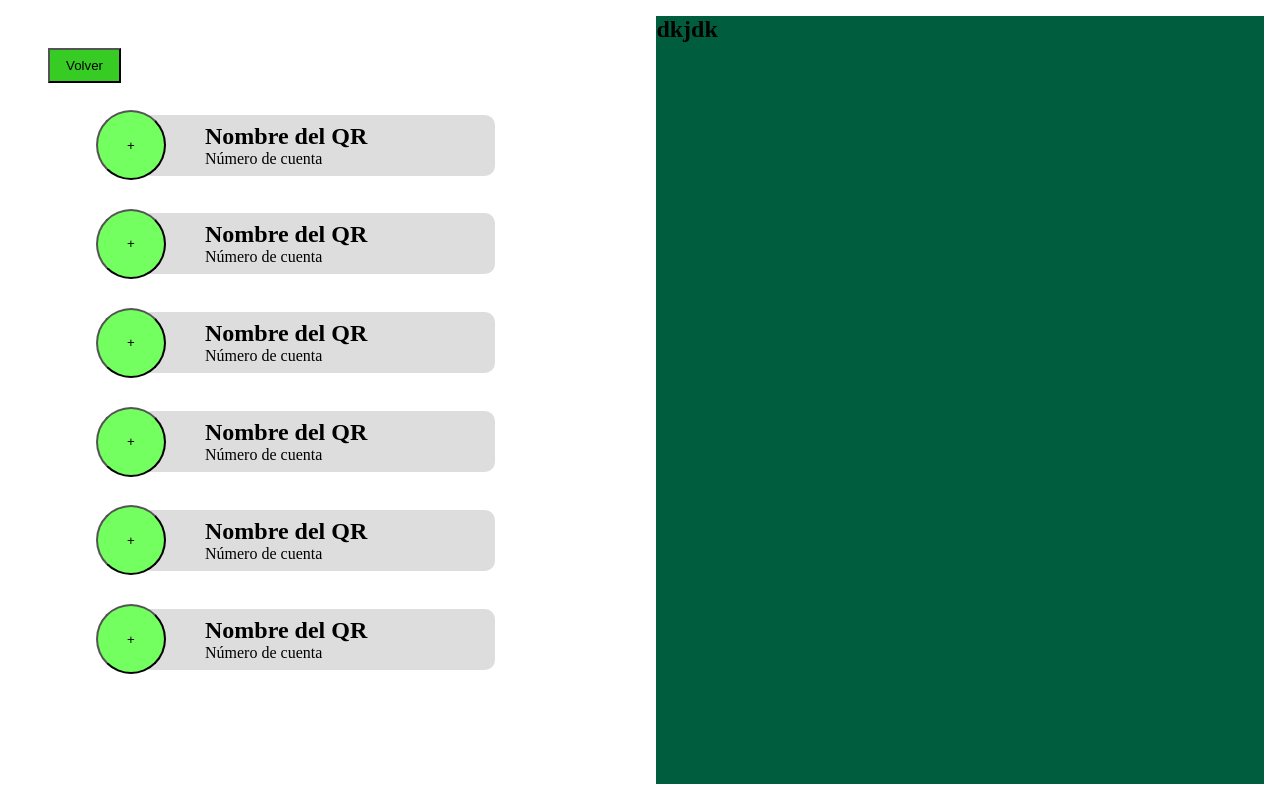
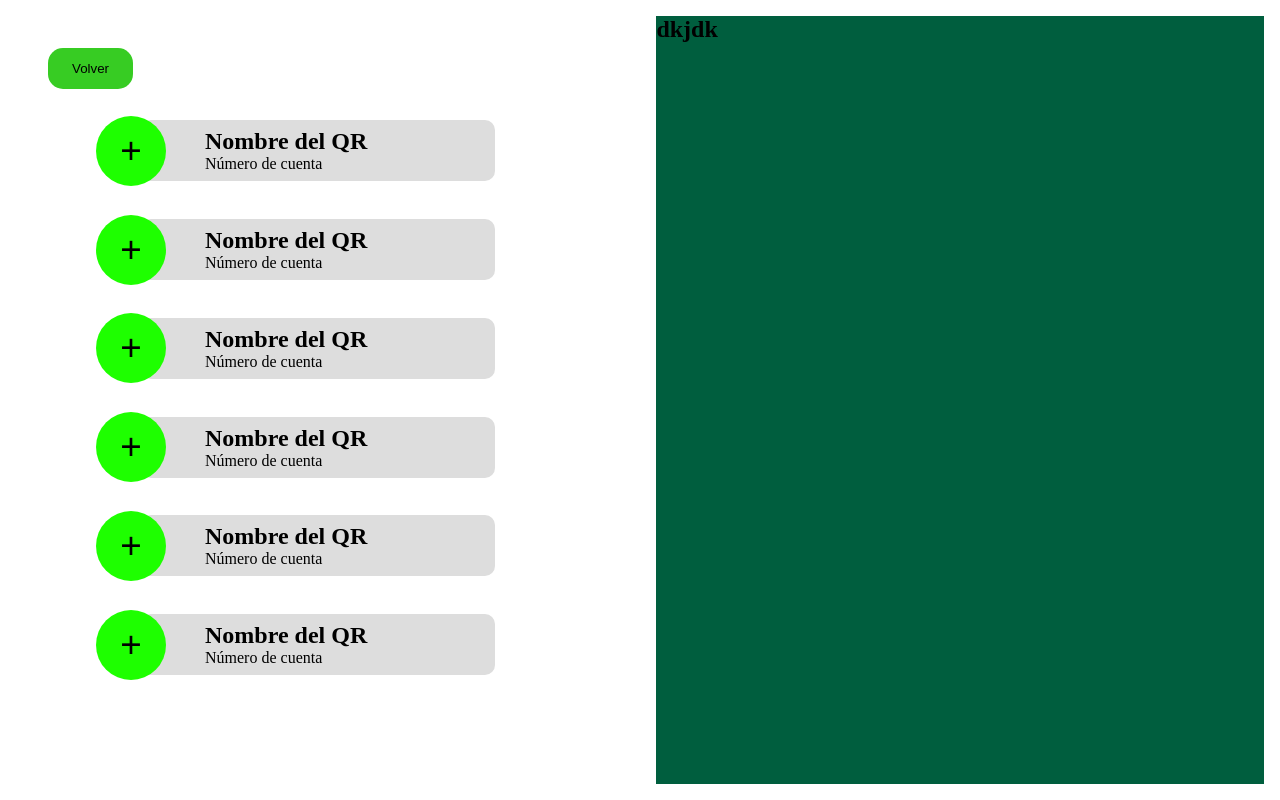
Before and after one commit to Nightshadow7/Hackaton-Reto, a React (Create React App) app in the folder frontend/: page /codigos-qr in a window 1280 px wide. Built offline with nearby package versions, Linux system fonts and the light colour scheme; no server answers; the HTML template or start-up script is replaced by a standard one.

Commit message:
feat: :construction: en proceso...

```diff
--- a/frontend/package.json
+++ b/frontend/package.json
@@ -11,6 +11,7 @@
     "jsqr": "^1.4.0",
     "react": "^18.2.0",
     "react-dom": "^18.2.0",
+    "react-icons": "^4.11.0",
     "react-router-dom": "^6.17.0",
     "react-scripts": "5.0.1",
     "sweetalert2": "^11.7.32",
--- a/frontend/src/components/QRsDisponibles.css
+++ b/frontend/src/components/QRsDisponibles.css
@@ -22,10 +22,12 @@
 
 .qr-volver-btn {
   align-self: start;
-  padding: 0.5rem 1rem;
+  padding: 0.8rem 1.5rem;
   margin-bottom: 1.7rem;
   background-color: rgb(55, 204, 35);
   cursor: pointer;
+  border: none;
+  border-radius: 15px;
 }
 
 @media (max-width: 750px) {
--- a/frontend/src/components/QRsDisponibles.jsx
+++ b/frontend/src/components/QRsDisponibles.jsx
@@ -1,9 +1,13 @@
-import React from "react";
+import React, { useEffect, useState } from "react";
 import { useNavigate } from "react-router-dom";
 import QRItem from "./sub-componets/QRItem";
 import "./QRsDisponibles.css";
 
 export default function QRsDisponibles() {
+  const [data, setData] = useState([]);
+  useEffect(() => {
+    fetch(``)
+  }, [])
   const navigate = useNavigate();
   return (
     <div className="qr-disponibles-container">
--- a/frontend/src/components/sub-componets/QRItem.css
+++ b/frontend/src/components/sub-componets/QRItem.css
@@ -10,12 +10,14 @@
 }
 
 .qr-item button {
-  background-color: rgb(116, 255, 97);
+  background-color: rgb(30, 255, 0);
   height: 70px;
   width: 70px;
   border-radius: 50%;
   z-index: 30;
   cursor: pointer;
+  font-size: 2.3rem;
+  border: none;
 }
 
 .qr-item__text {
```
Also changed, not shown: 1 other file (tests, documents, lock files or other folders).
